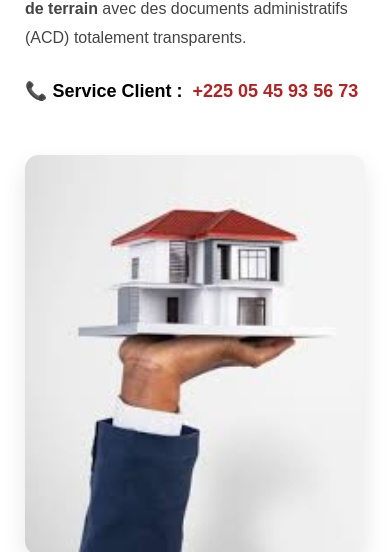
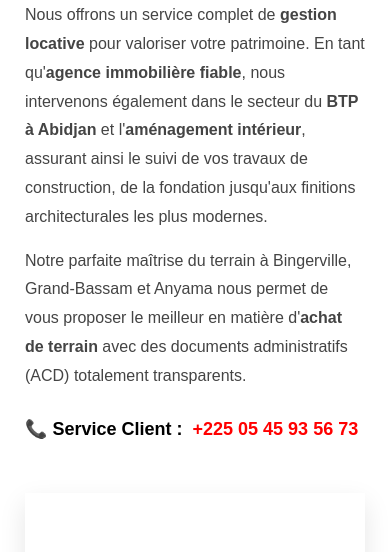
Before and after one commit to limobilie/limobilie, a Next.js app: page / in a window 390 px wide. Shown: the part 1408-1960 px from the top of the page. Built offline with nearby package versions, Linux system fonts and the light colour scheme.

Commit message:
Mise à jour du CSS responsive page accueil

```diff
--- a/app/page.tsx
+++ b/app/page.tsx
@@ -82,13 +82,13 @@ export default function AccueilPage() {
 
             <div className="presentation-contact">
               <span style={{ color: 'black', fontWeight: 'bold' }}>📞 Service Client :</span>
-              <a href="tel:0787026518">+225 05 45 93 56 73</a>
+              <a style={{color: 'red'}} href="tel:0787026518">+225 05 45 93 56 73</a>
             </div>
           </div>
 
           <div className="presentation-image">
             <Image
-              src="/images/agence3.jpg"
+              src="/images/agence333.png"
               alt="Expert conseil en immobilier Abidjan et BTP"
               fill
               style={{ objectFit: 'cover' }}
--- a/styles/page-acceuil.css
+++ b/styles/page-acceuil.css
@@ -8,7 +8,7 @@
 }
 
 /* ============================= */
-/* HERO SECTION (50% écran) */
+/* HERO SECTION */
 /* ============================= */
 .acceuil-image {
   position: relative;
@@ -50,7 +50,7 @@
   font-weight: 700;
   margin-bottom: 12px;
   text-transform: uppercase;
-  color: #ff0000; /* Rouge vif comme demandé */
+  color: #ff0000;
 }
 
 .class-acceuil #titre-2 {
@@ -59,7 +59,7 @@
   font-weight: 500;
   margin-bottom: 12px;
   text-transform: uppercase;
-  color: #ff0000; /* Rouge vif comme demandé */
+  color: #ff0000;
 }
 
 .class-acceuil h2 {
@@ -69,13 +69,8 @@
   color: #ffffff;
 }
 
-@media (max-width: 768px) {
-  .acceuil-image { height: 60vh; }
-  .class-acceuil h1 { font-size: 1.8rem; white-space: normal; }
-}
-
 /* ============================= */
-/* MESSAGES ANIMÉS SUR VIDÉO      */
+/* MESSAGES ANIMÉS SUR VIDÉO */
 /* ============================= */
 .video-messages {
   position: absolute;
@@ -86,25 +81,13 @@
   align-items: center;
   width: auto;
   pointer-events: none;
-
-  /* POSITION PAR DÉFAUT (ORDINATEUR) : À GAUCHE */
   left: 20%;
-  transform: none;
-}
-
-/* AJUSTEMENT POUR MOBILE (Écrans inférieurs à 768px) */
-@media (max-width: 768px) {
-  .video-messages {
-    left: 50%;
-    transform: translateX(-50%); /* Centre parfaitement sur mobile */
-    width: 100%;
-  }
 }
 
 .video-messages span {
   position: absolute;
   color: white;
-  font-size: clamp(18px, 4vw, 45px); /* Un peu plus petit sur mobile pour éviter que ça dépasse */
+  font-size: clamp(18px, 4vw, 45px);
   font-weight: 600;
   text-shadow: 2px 2px 8px rgba(0,0,0,0.8);
   opacity: 0;
@@ -112,17 +95,16 @@
   white-space: nowrap;
 }
 
-/* Tes délais d'animation (Garde-les tels quels) */
 .video-messages span:nth-child(1) { animation-delay: 0s; }
 .video-messages span:nth-child(2) { animation-delay: 3s; }
 .video-messages span:nth-child(3) { animation-delay: 6s; }
 .video-messages span:nth-child(4) { animation-delay: 9s; }
-.video-messages span:nth-child(5) { animation-delay: 12s; } /* Corrigé pour suivre le rythme de 3s */
+.video-messages span:nth-child(5) { animation-delay: 12s; }
 .video-messages span:nth-child(6) { animation-delay: 15s; }
 .video-messages span:nth-child(7) { animation-delay: 18s; }
 
 @keyframes showMessage {
-  0%, 14% { opacity: 1; } /* Reste visible 3 secondes sur les 21s totales */
+  0%, 14% { opacity: 1; }
   15%, 100% { opacity: 0; }
 }
 
@@ -160,10 +142,10 @@
 .presentation-image {
   position: relative;
   width: 100%;
-  height: 400px;
-  border-radius: 14px;
+  height: 500px;
   overflow: hidden;
   box-shadow: 0 10px 25px rgba(0, 0, 0, 0.1);
+  background-color: #ffffff;
 }
 
 .presentation-contact {
@@ -175,11 +157,6 @@
 }
 
 .presentation-contact a { color: #b42323; text-decoration: none; }
-
-@media (max-width: 900px) {
-  .presentation-container { grid-template-columns: 1fr; }
-  .presentation-section { padding: 50px 25px; }
-}
 
 /* ============================= */
 /* SECTION TERRAINS */
@@ -229,9 +206,6 @@
   line-height: 1.4;
 }
 
-@media (max-width: 1024px) { .terrains-grid { grid-template-columns: repeat(2, 1fr); } }
-@media (max-width: 768px) { .terrains-grid { grid-template-columns: 1fr; } .terrains-section { padding: 40px 20px; } }
-
 /* ============================= */
 /* FEATURES (POURQUOI NOUS) */
 /* ============================= */
@@ -251,9 +225,6 @@
 .feature-card-pro span { font-size: 45px; display: block; margin-bottom: 10px; }
 .feature-card-pro h3 { font-size: 19px; margin-bottom: 10px; }
 .feature-card-pro p { font-size: 14px; color: #555; line-height: 1.5; }
-
-@media (max-width: 1024px) { .features-grid-pro { grid-template-columns: repeat(2, 1fr); } }
-@media (max-width: 600px) { .features-grid-pro { grid-template-columns: 1fr; } }
 
 /* ============================= */
 /* SOCIAL ICONS */
@@ -280,3 +251,68 @@
 }
 
 .whatsapp-number { font-size: 0.95rem; font-weight: 600; }
+
+
+
+
+/* ============================================================ */
+/* RESPONSIVE - DESIGN ADAPTATIF */
+/* ============================================================ */
+
+/* --- TABLETTES & GRANDS MOBILES (1024px) --- */
+@media (max-width: 1024px) {
+  .terrains-grid {
+    grid-template-columns: repeat(2, 1fr);
+  }
+
+  .features-grid-pro {
+    grid-template-columns: repeat(2, 1fr);
+  }
+}
+
+/* --- TABLETTES (900px) --- */
+@media (max-width: 900px) {
+  .presentation-container {
+    grid-template-columns: 1fr;
+  }
+
+  .presentation-section {
+    padding: 50px 25px;
+  }
+}
+
+/* --- SMARTPHONES (768px) --- */
+@media (max-width: 768px) {
+  /* Hero Adaptation */
+  .acceuil-image {
+    height: 100vh;
+  }
+
+  .class-acceuil h1 {
+    font-size: 1.8rem;
+    white-space: normal;
+  }
+
+  /* Messages Centering */
+  .video-messages {
+    left: 50%;
+    transform: translateX(-50%);
+    width: 100%;
+  }
+
+  /* Terrains Adaptation */
+  .terrains-grid {
+    grid-template-columns: 1fr;
+  }
+
+  .terrains-section {
+    padding: 40px 20px;
+  }
+}
+
+/* --- PETITS MOBILES (600px) --- */
+@media (max-width: 600px) {
+  .features-grid-pro {
+    grid-template-columns: 1fr;
+  }
+}
```
Also changed, not shown: public/images/agence33.png (added), public/images/agence333.png (added).
